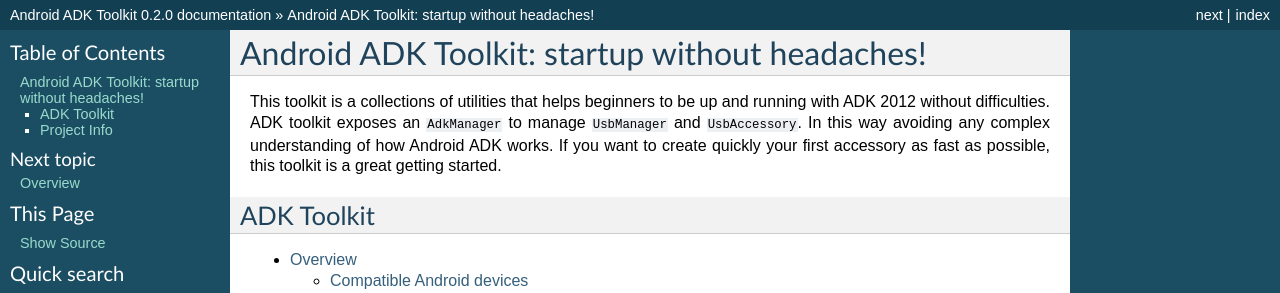
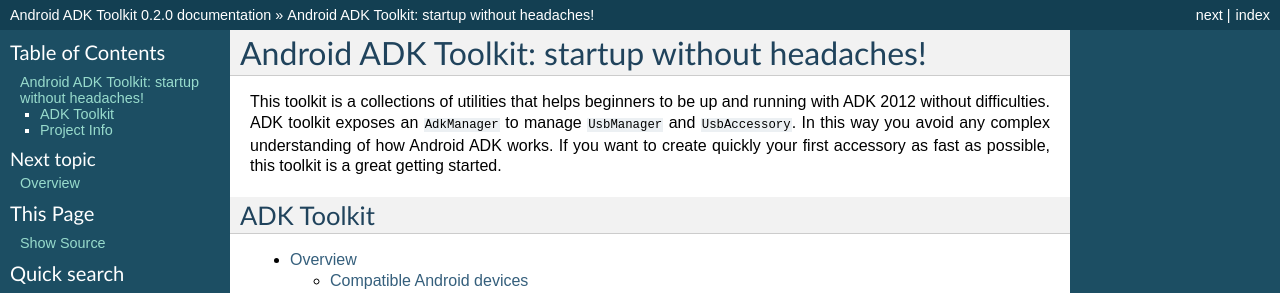
Before and after one commit to palazzem/adk-toolkit, a Sphinx documentation site: the page built from docs/source/index.rst, in a window 1280 px wide. Shown: the top 293 px of the page. Built offline with Sphinx 7.4.7, drawn with Linux system fonts in a browser that asks for light colours.

Commit message:
fixed docs typo

```diff
--- a/docs/source/index.rst
+++ b/docs/source/index.rst
@@ -1,9 +1,10 @@
+===============================================
 Android ADK Toolkit: startup without headaches!
 ===============================================
 
 This toolkit is a collections of utilities that helps beginners to be up and running with ADK 2012
 without difficulties. ADK toolkit exposes an ``AdkManager`` to manage ``UsbManager`` and
-``UsbAccessory``. In this way avoiding any complex understanding of how Android ADK works. If
+``UsbAccessory``. In this way you avoid any complex understanding of how Android ADK works. If
 you want to create quickly your first accessory as fast as possible, this toolkit is a great getting
 started.
 
```
